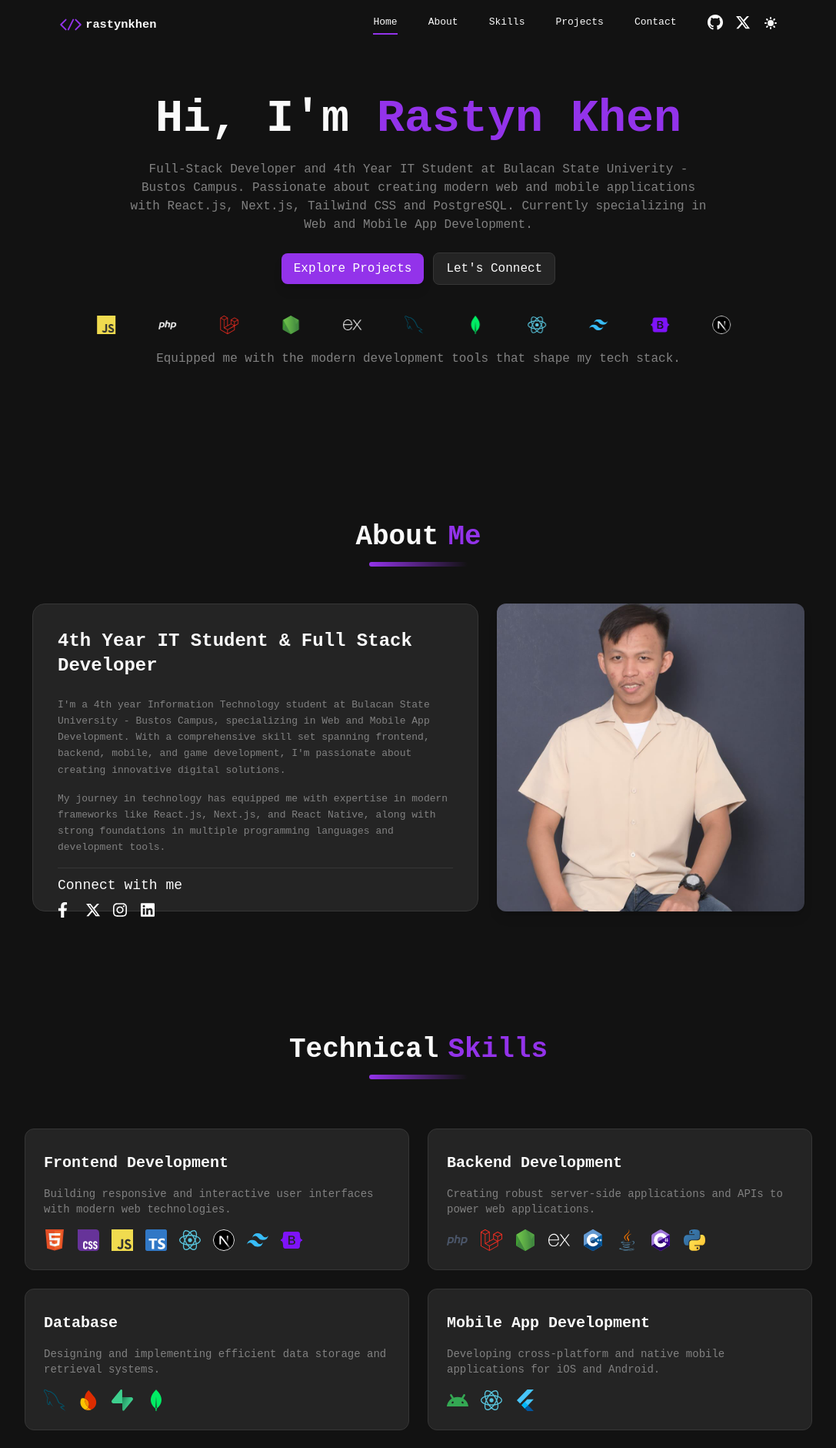
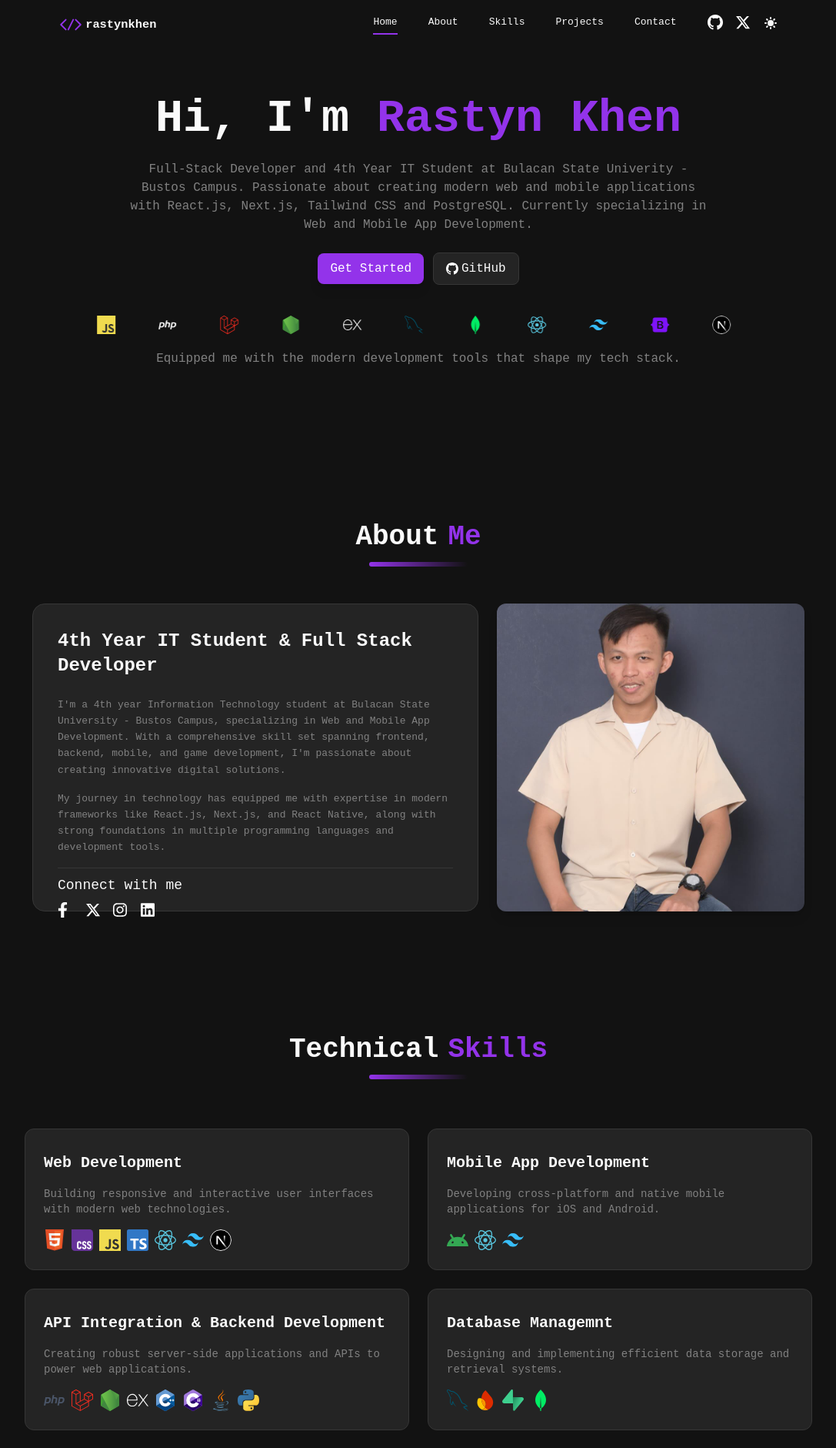
Before and after one commit to rastynkhen18/rastynkhen-portfolio, a React (Vite) app: page / in a window 1280 px wide. Shown: the top 1881 px of the page at 77% size, without its empty margins (96-1183 px from the left). Built offline with nearby package versions, Linux system fonts and the light colour scheme.

Commit message:
Merged Updates

```diff
--- a/src/pages/Home.jsx
+++ b/src/pages/Home.jsx
@@ -1,5 +1,7 @@
 import React from 'react'
 import TechStackSlideshow from '../components/TechStackSlideshow'
+import GithubIcon from "../assets/icons/github.svg"
+import DarkModeIcon from "../components/DarkModeIcon";
 import { Code, SendHorizonal } from 'lucide-react'
 
 const HeroSection = () => {
@@ -36,15 +38,24 @@ const HeroSection = () => {
                                 className="text-xs md:text-base px-4 py-2 bg-gradient-to-r from-[var(--primary-color)] to-[var(--secondary-color)] text-white rounded-lg transition-all duration-300 flex items-center justify-center gap-1 shadow-lg cursor-pointer"
                             >
                                 {/* <Code size={18} /> */}
-                                Explore Projects
+                                Get Started
                             </button>
-                            <button
+                            {/* <button
                                 onClick={() => scrollToSection('contact')}
                                 className="text-xs md:text-base px-4 py-2 bg-[var(--card-color)] border border-[var(--border-color)] text-[var(--white-color)] rounded-lg transition-all duration-300 flex items-center justify-center gap-1 cursor-pointer"
                             >
-                                {/* <SendHorizonal size={18} /> */}
+                                <SendHorizonal size={18} />
                                 Let's Connect
-                            </button>
+                            </button> */}
+                            <button><a
+                                href="https://github.com/rastynkhen18"
+                                target="_blank"
+                                rel="noopener noreferrer"
+                                className="text-xs md:text-base px-4 py-2 bg-[var(--card-color)] border border-[var(--border-color)] text-[var(--white-color)] rounded-lg transition-all duration-300 flex items-center justify-center gap-1 cursor-pointer"
+                            >
+                                <DarkModeIcon src={GithubIcon} alt="GitHub" className="w-4 h-4" />
+                                GitHub
+                            </a></button>
                         </div>
                     </div>
                 </div>
--- a/src/pages/Skills.jsx
+++ b/src/pages/Skills.jsx
@@ -47,15 +47,15 @@ import VercelIcon from '../assets/icons/vercel.svg'
 
 
 const Skills = () => {
-  const frontendSkills = [
+  const webdevSkills = [
     { name: 'HTML', icon: HtmlIcon },
     { name: 'CSS', icon: CssIcon },
     { name: 'JavaScript', icon: JavaScriptIcon },
     { name: 'TypeScript', icon: TypeScriptIcon },
     { name: 'React.js', icon: ReactIcon },
-    { name: 'Next.js', icon: NextjsIcon },
     { name: 'Tailwind CSS', icon: TailwindIcon },
-    { name: 'Bootstrap', icon: BootstrapIcon }
+    { name: 'Next.js', icon: NextjsIcon }
+    // { name: 'Bootstrap', icon: BootstrapIcon }
   ]
 
   const backendSkills = [
@@ -64,8 +64,8 @@ const Skills = () => {
     { name: 'Node.js', icon: NodejsIcon },
     { name: 'Express.js', icon: ExpressIcon, useDarkMode: true },
     { name: 'C++', icon: CppIcon },
+    { name: 'C#', icon: CsharpIcon },
     { name: 'Java', icon: JavaIcon },
-    { name: 'C#', icon: CsharpIcon },
     { name: 'Python', icon: PythonIcon }
   ]
 
@@ -79,7 +79,8 @@ const Skills = () => {
   const mobileSkills = [
     { name: 'Android Studio', icon: AndroidIcon },
     { name: 'React Native', icon: ReactNativeIcon },
-    { name: 'Flutter', icon: FlutterIcon }
+    { name: 'Tailwind CSS', icon: TailwindIcon }
+    // { name: 'Flutter', icon: FlutterIcon }
   ]
 
   const designSkills = [
@@ -108,24 +109,24 @@ const Skills = () => {
 
   const skillCategories = [
     {
-      title: 'Frontend Development',
+      title: 'Web Development',
       description: 'Building responsive and interactive user interfaces with modern web technologies.',
-      skills: frontendSkills,
-    },
-    {
-      title: 'Backend Development',
-      description: 'Creating robust server-side applications and APIs to power web applications.',
-      skills: backendSkills,
-    },
-    {
-      title: 'Database',
-      description: 'Designing and implementing efficient data storage and retrieval systems.',
-      skills: databaseSkills,
+      skills: webdevSkills,
     },
     {
       title: 'Mobile App Development',
       description: 'Developing cross-platform and native mobile applications for iOS and Android.',
       skills: mobileSkills,
+    },
+    {
+      title: 'API Integration & Backend Development',
+      description: 'Creating robust server-side applications and APIs to power web applications.',
+      skills: backendSkills,
+    },
+    {
+      title: 'Database Managemnt',
+      description: 'Designing and implementing efficient data storage and retrieval systems.',
+      skills: databaseSkills,
     },
     {
       title: 'Game Development',
@@ -177,7 +178,7 @@ const Skills = () => {
                       <p className="text-[var(--text-gray)] text-sm">{category.description}</p>
                     </div>
 
-                    <div className="flex items-center gap-4">
+                    <div className="flex items-center gap-2">
                       {category.skills.map((skill) => (
                         <div
                           className={`flex items-center rounded-lg text-sm font-medium transition-all duration-300`}
```
